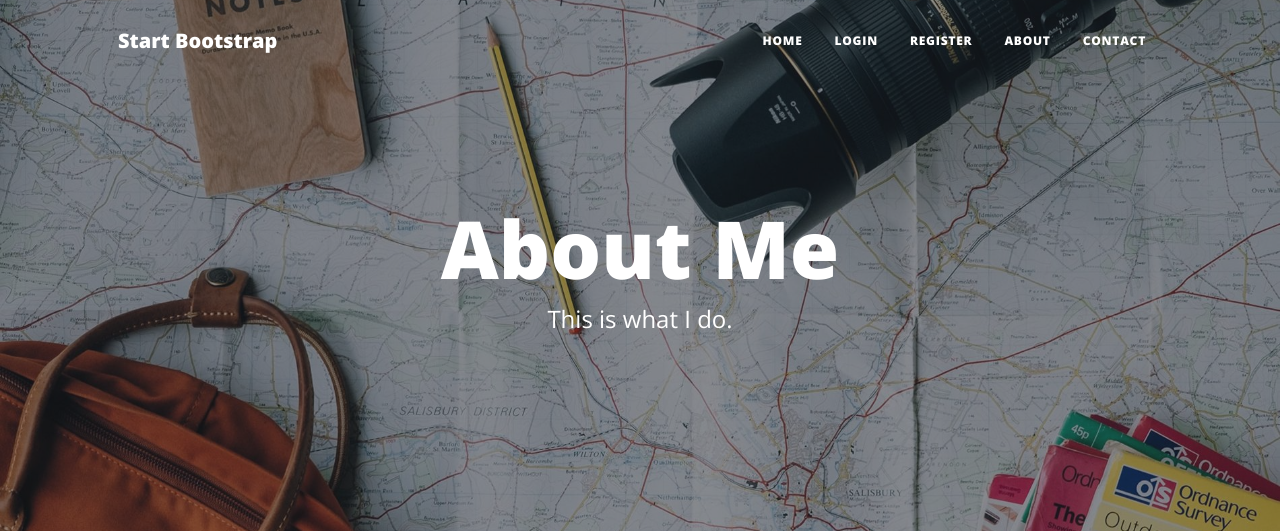
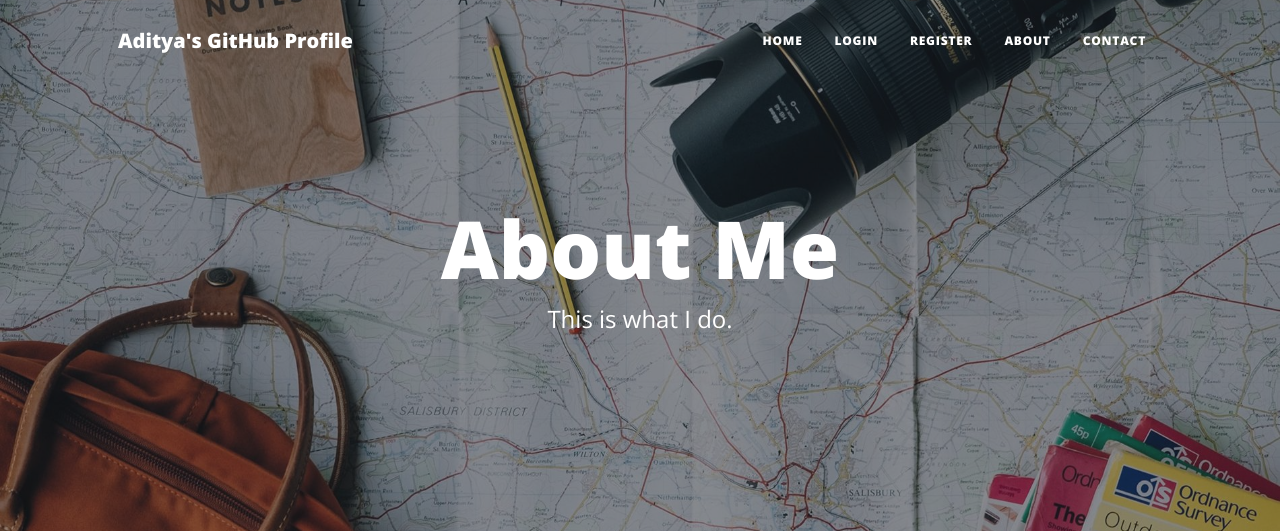
Before and after one commit to ADITYA1234556/personal-wesite, a Flask app: page /about in a window 1280 px wide. Shown: the top 531 px of the page. Run offline with Flask 3, Linux system fonts and the light colour scheme; some libraries are stand-ins or nearby versions.

Commit message:
new files

```diff
--- a/templates/header.html
+++ b/templates/header.html
@@ -8,7 +8,7 @@
     />
     <meta name="description" content="" />
     <meta name="author" content="" />
-    <title>Angela's Blog</title>
+    <title>Aditya's Blog</title>
     {% block styles %}
     <!-- Load Bootstrap-Flask CSS here -->
     {{ bootstrap.load_css() }}
@@ -44,7 +44,7 @@
     <!-- Navigation-->
     <nav class="navbar navbar-expand-lg navbar-light" id="mainNav">
       <div class="container px-4 px-lg-5">
-        <a class="navbar-brand" href="/">Start Bootstrap</a>
+        <a class="navbar-brand" href="{{ url_for('get_all_posts') }}">Aditya's GitHub Profile</a>
         <button
           class="navbar-toggler"
           type="button"
```
